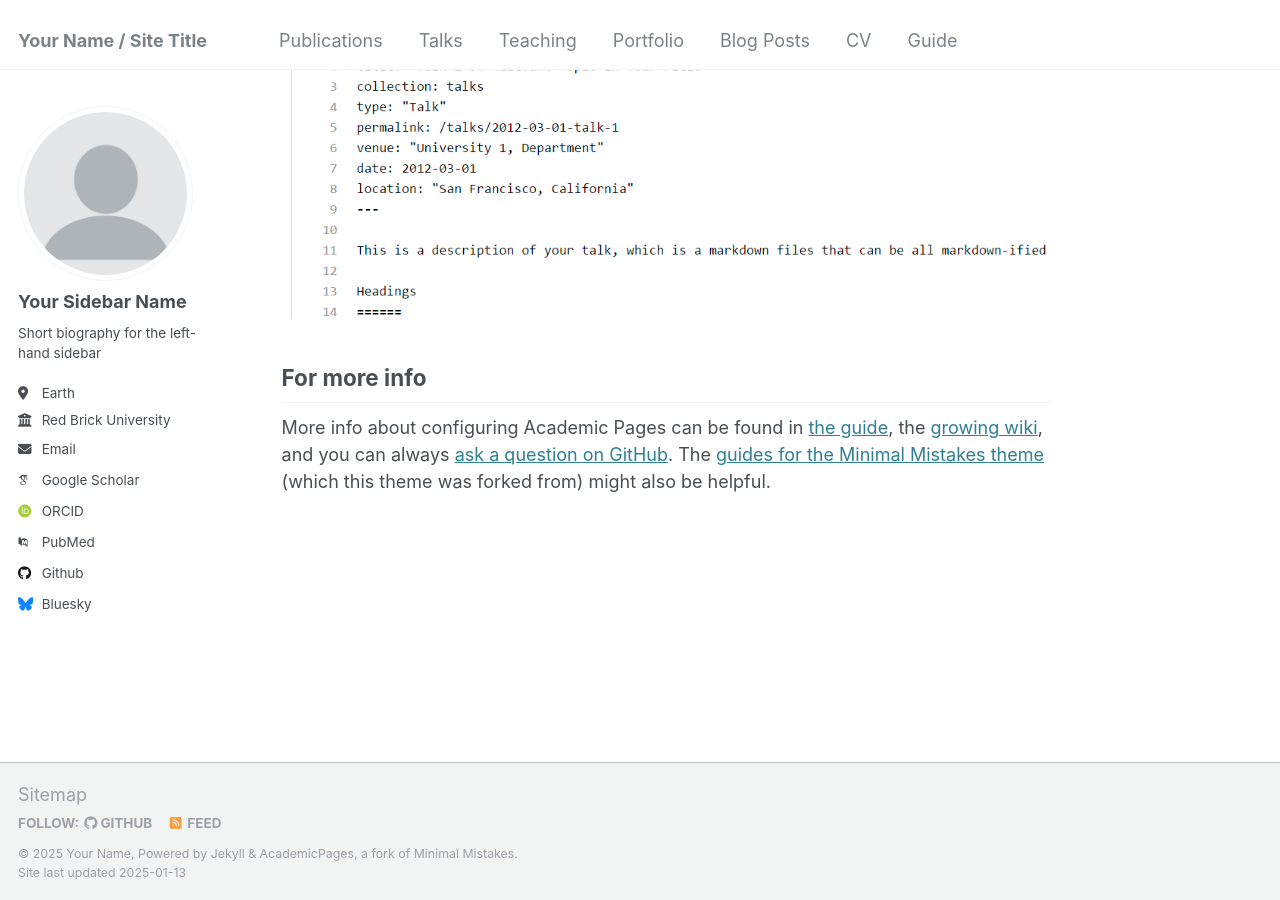
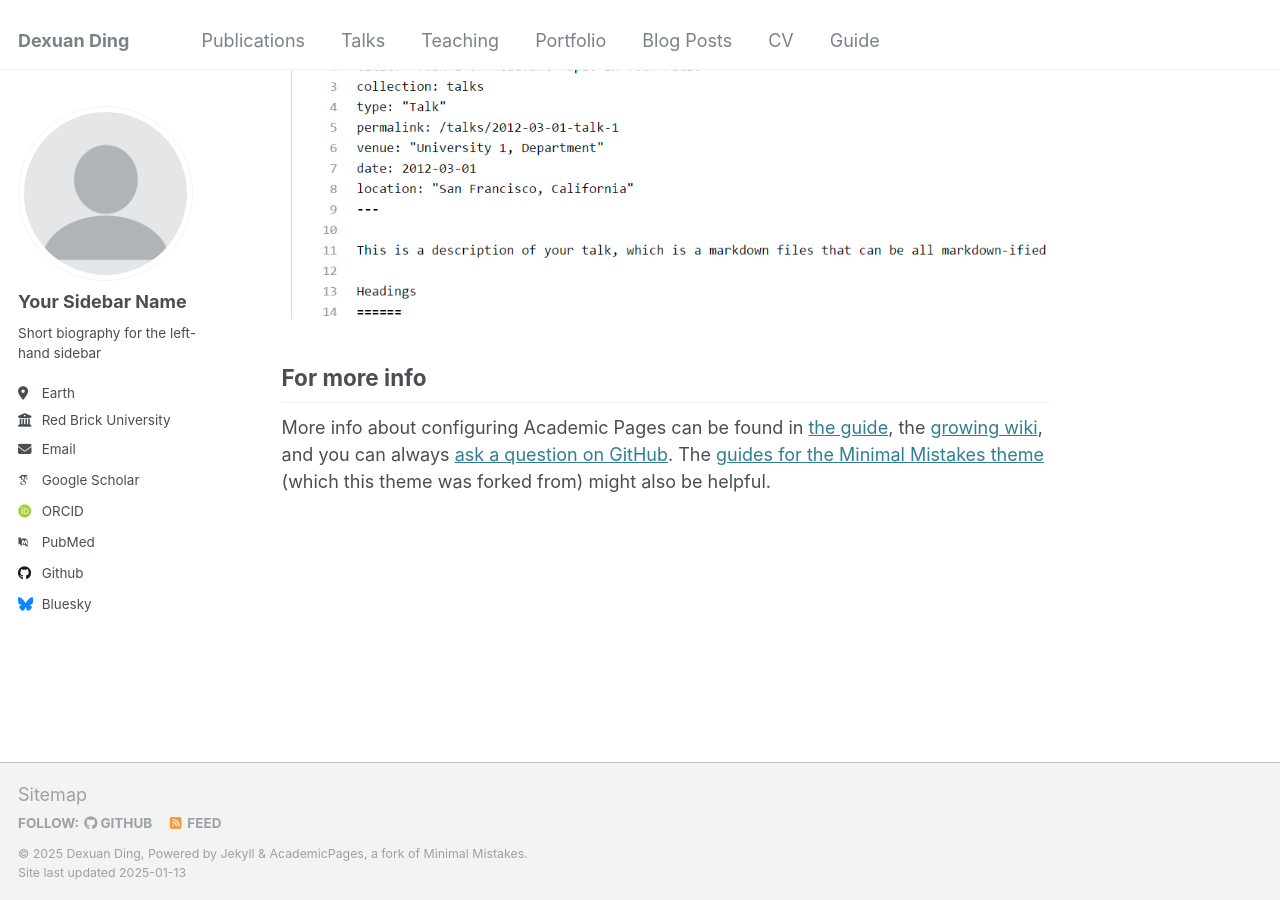
Before and after one commit to DexxDing/dexxding.github.io, a Jekyll site: the page built from _pages/about.md, in a window 1280 px wide and 900 px high, scrolled down 2643 px. Built offline with Jekyll 4.4.1, drawn with Linux system fonts in a browser that asks for light colours; some web fonts are replaced.

Commit message:
Update _config.yml

```diff
--- a/_config.yml
+++ b/_config.yml
@@ -8,13 +8,13 @@
 
 # Basic Site Settings
 locale                   : "en-US"
-title                    : "Your Name / Site Title"
+title                    : "Dexuan Ding"
 title_separator          : "-"
-name                     : &name "Your Name"
+name                     : &name "Dexuan Ding"
 description              : &description "personal description"
-url                      : https://academicpages.github.io # the base hostname & protocol for your site e.g. "https://[your GitHub username].github.io"
+url                      : https://DexxDing.github.io # the base hostname & protocol for your site e.g. "https://[your GitHub username].github.io"
 baseurl                  : "" # the subpath of your site, e.g. "/blog"
-repository               : "academicpages/academicpages.github.io"
+repository               : "DexxDing/DexxDing.github.io"
 
 # Site Author - The following control what appear as part of the author content on the side bar.
 #               If a field is blank the icon and link will not appear, otherwise it will be shown.
```
